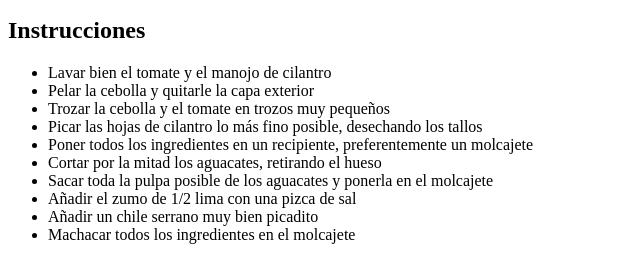
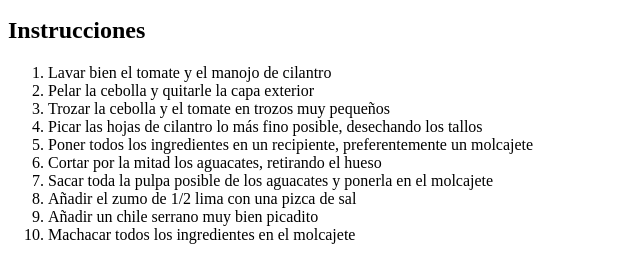
Before and after one commit to ramirezaraceli729-sys/hweb, a plain HTML site: page practicas/p03/index.html in a window 1280 px wide. Shown: the part 364-621 px from the top of the page, 0-640 px from the left. Drawn offline with Linux system fonts and the light colour scheme.

Commit message:
modifique en instrucciones una etiqueta <ul> por <ol> para se muestren enumerados

```diff
--- a/practicas/p03/index.html
+++ b/practicas/p03/index.html
@@ -28,8 +28,9 @@ muy completa para preparar esta conocida salsa mexicana:</p>
 <li>1 manojo de cilantro fresco</li>
 <li>Sal</li>
 </ul>
+
 <h2>Instrucciones</h2> <!--Se usa h2 para los subtitulos de la página -->
-<ul> <!--Se utilizo ul li por que se usa para listas y en este caso as instrucciones siempre son en forma de lista -->
+<ol> <!--En este apartado modifique mis estiquetas <ul> por <ol> -->
 <li>Lavar bien el tomate y el manojo de cilantro</li>
 <li>Pelar la cebolla y quitarle la capa exterior</li>
 <li>Trozar la cebolla y el tomate en trozos muy pequeños</li>
@@ -40,7 +41,8 @@ muy completa para preparar esta conocida salsa mexicana:</p>
 <li>Añadir el zumo de 1/2 lima con una pizca de sal</li>
 <li>Añadir un chile serrano muy bien picadito</li>
 <li>Machacar todos los ingredientes en el molcajete</li>
-</ul>
+</ol>
+
 <pre>En caso de no contar con un molcajete, se puede utilizar un tenedor <!--Utlice pre ya que esto tambien lo considero como un contenido especial -->
 procurando que la pulpa del aguacate se mezcle con los demás ingredientes.
 Debe quedarnos un guacamole con los trozos visibles, pero opcionalmente
```
